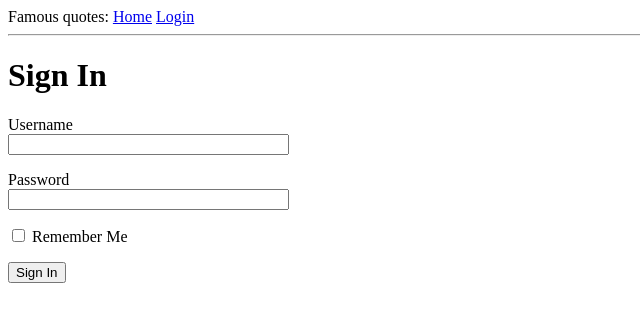
After one commit to sfenman/quotewebapp, a Flask app: page /login in a window 1280 px wide. The commit adds this page. Shown: the top 322 px of the page, without its empty margins (0-640 px from the left). Run offline with Flask 2, Linux system fonts and the light colour scheme.

Commit message:
login form

```diff
--- a/app/__init__.py
+++ b/app/__init__.py
@@ -1,4 +1,6 @@
 from flask import Flask
+from config import Config
+
 
 app = Flask(__name__)
 app.config.from_object(Config)
--- /dev/null
+++ b/app/forms.py
@@ -0,0 +1,11 @@
+from flask_wtf import FlaskForm
+from wtforms import StringField, PasswordField, BooleanField, SubmitField
+from wtforms.validators import DataRequired
+
+
+
+class LoginForm(FlaskForm):
+    username = StringField('Username', validators=[DataRequired()])
+    password = PasswordField('Password', validators=[DataRequired()])
+    remember_me = BooleanField('Remember Me')
+    submit = SubmitField('Sign In')
--- a/app/routes.py
+++ b/app/routes.py
@@ -1,8 +1,19 @@
 from flask import render_template
 from app import app
+from app.forms import LoginForm
 
 @app.route('/')
 @app.route('/index')
 def index():
     user = {'username': 'Manolis'}
     return render_template('index.html', title='Home', user=user)
+
+
+@app.route('/login', methods=['GET', 'POST'])
+def login():
+    form = LoginForm()
+    if form.validate_on_submit():
+        flash('Login requested for user {}, remember_me={}'.format(
+            form.username.data, form.remember_me.data))
+        return redirect(url_for('index'))
+    return render_template('login.html', title='Sign In', form=form)
--- a/app/templates/base.html
+++ b/app/templates/base.html
@@ -1,14 +1,27 @@
 <html>
     <head>
       {% if title %}
-      <title>{{ title }} - Microblog</title>
+      <title>{{ title }} - Famous Quotes</title>
       {% else %}
-      <title>Welcome to Microblog</title>
+      <title>Welcome to Famous Quotes</title>
       {% endif %}
     </head>
     <body>
-        <div>Microblog: <a href="/index">Home</a></div>
+      <div>
+  Famous quotes:
+  <a href="{{ url_for('index') }}">Home</a>
+  <a href="{{ url_for('login') }}">Login</a>
+</div>
         <hr>
+        {% with messages = get_flashed_messages() %}
+        {% if messages %}
+        <ul>
+            {% for message in messages %}
+            <li>{{ message }}</li>
+            {% endfor %}
+        </ul>
+        {% endif %}
+        {% endwith %}
         {% block content %}{% endblock %}
     </body>
 </html>
--- /dev/null
+++ b/app/templates/login.html
@@ -0,0 +1,24 @@
+{% extends "base.html" %}
+
+{% block content %}
+    <h1>Sign In</h1>
+    <form action="" method="post" novalidate>
+        {{ form.hidden_tag() }}
+        <p>
+            {{ form.username.label }}<br>
+            {{ form.username(size=32) }}<br>
+            {% for error in form.username.errors %}
+            <span style="color: red;">[{{ error }}]</span>
+            {% endfor %}
+        </p>
+        <p>
+            {{ form.password.label }}<br>
+            {{ form.password(size=32) }}<br>
+            {% for error in form.password.errors %}
+            <span style="color: red;">[{{ error }}]</span>
+            {% endfor %}
+        </p>
+        <p>{{ form.remember_me() }} {{ form.remember_me.label }}</p>
+        <p>{{ form.submit() }}</p>
+    </form>
+{% endblock %}
```
